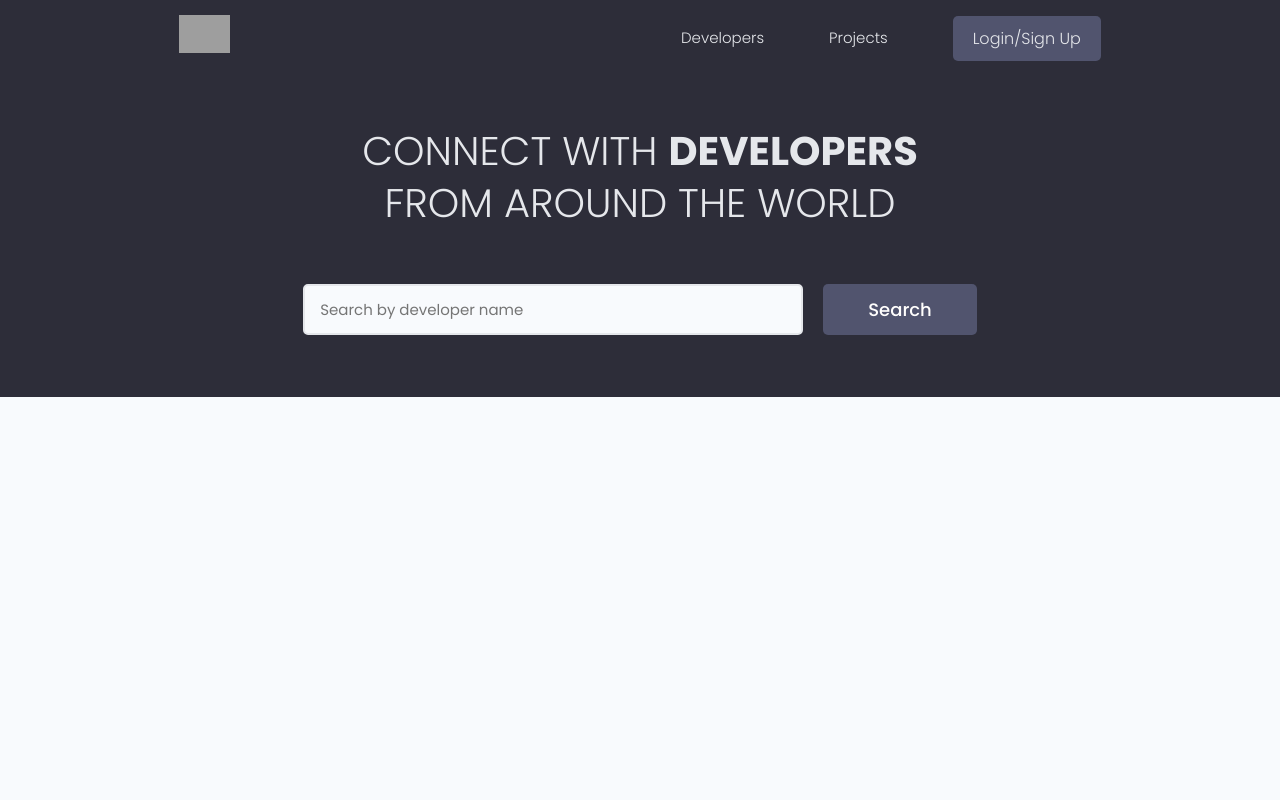
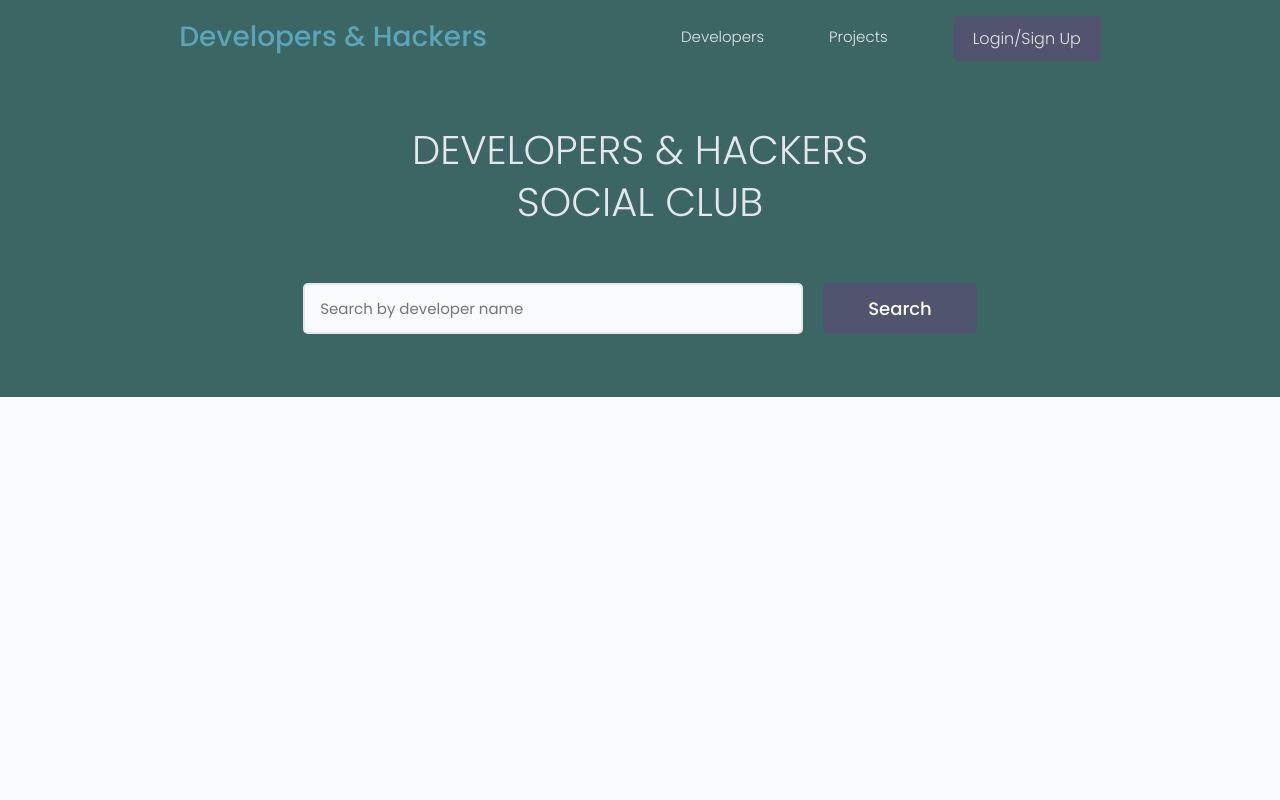
Before and after one commit to antoniovmonge/devsearchantonio, a Django app: page / in a window 1280 px wide. Run offline with Django 3.2, Linux system fonts and the light colour scheme; some libraries are stand-ins or nearby versions; grey boxes are pictures that could not be loaded.

Commit message:
color and logo

```diff
--- a/static/styles/app.css
+++ b/static/styles/app.css
@@ -1,5 +1,5 @@
 :root {
-  --color-sub: #2d2d39;
+  --color-sub: #3b6663;
 }
 
 .btn--sub {
--- a/templates/main.html
+++ b/templates/main.html
@@ -1,6 +1,7 @@
 <!DOCTYPE html>
 {% load static %}
 <html lang="en">
+
 <head>
 	<meta charset="UTF-8" />
 	<meta http-equiv="X-UA-Compatible" content="IE=edge" />
@@ -8,7 +9,8 @@
 
 	<link rel="apple-touch-icon" sizes="180x180" href="{% static 'images/apple-touch-icon.png' %}">
 	<link rel="icon" type="image/png" sizes="32x32" href="{% static 'images/favicon-32x32.png' %}">
-	<link rel="icon" type="image/png" sizes="16x16" href ="{% static 'images/favicon-16x16.png' %}">
+	<link rel="icon" type="image/png" sizes="16x16" href="{% static 'images/favicon-16x16.png' %}">
+	<link rel="icon" type="favicon" href="{% static 'images/favicon.ico' %}">
 	<link rel="manifest" href="{% static 'images/site.webmanifest' %}">
 
 	<!-- Favicon -->
@@ -51,4 +53,5 @@
 </body>
 <script src="{% static 'uikit/app.js' %}"></script>
 <script src="{% static 'js/main.js' %}"></script>
+
 </html>
--- a/templates/navbar.html
+++ b/templates/navbar.html
@@ -4,7 +4,8 @@
 <header class="header">
     <div class="container container--narrow">
         <a href="{% url 'profiles' %}" class="header__logo">
-    <img src="{% static 'images/logo.svg' %}" alt="DevSearch Logo" />
+            <!-- <img src="{% static 'images/logo.svg' %}" alt="DevSearch Logo" /> -->
+            <h4 class="--color-light">Developers & Hackers</h4>
         </a>
         <nav class="header__nav">
             <input type="checkbox" id="responsive-menu" />
--- a/users/templates/users/profiles.html
+++ b/users/templates/users/profiles.html
@@ -6,8 +6,8 @@
 	<section class="hero-section text-center">
 		<div class="container container--narrow">
 			<div class="hero-section__box">
-				<h2>CONNECT WITH <span>DEVELOPERS</span></h2>
-				<h2>FROM AROUND THE WORLD</h2>
+				<h2>DEVELOPERS & HACKERS</h2>
+				<h2>SOCIAL CLUB</h2>
 			</div>
 
 			<div class="hero-section__search">
```
Lines whose indentation alone changed are shown as unchanged.
